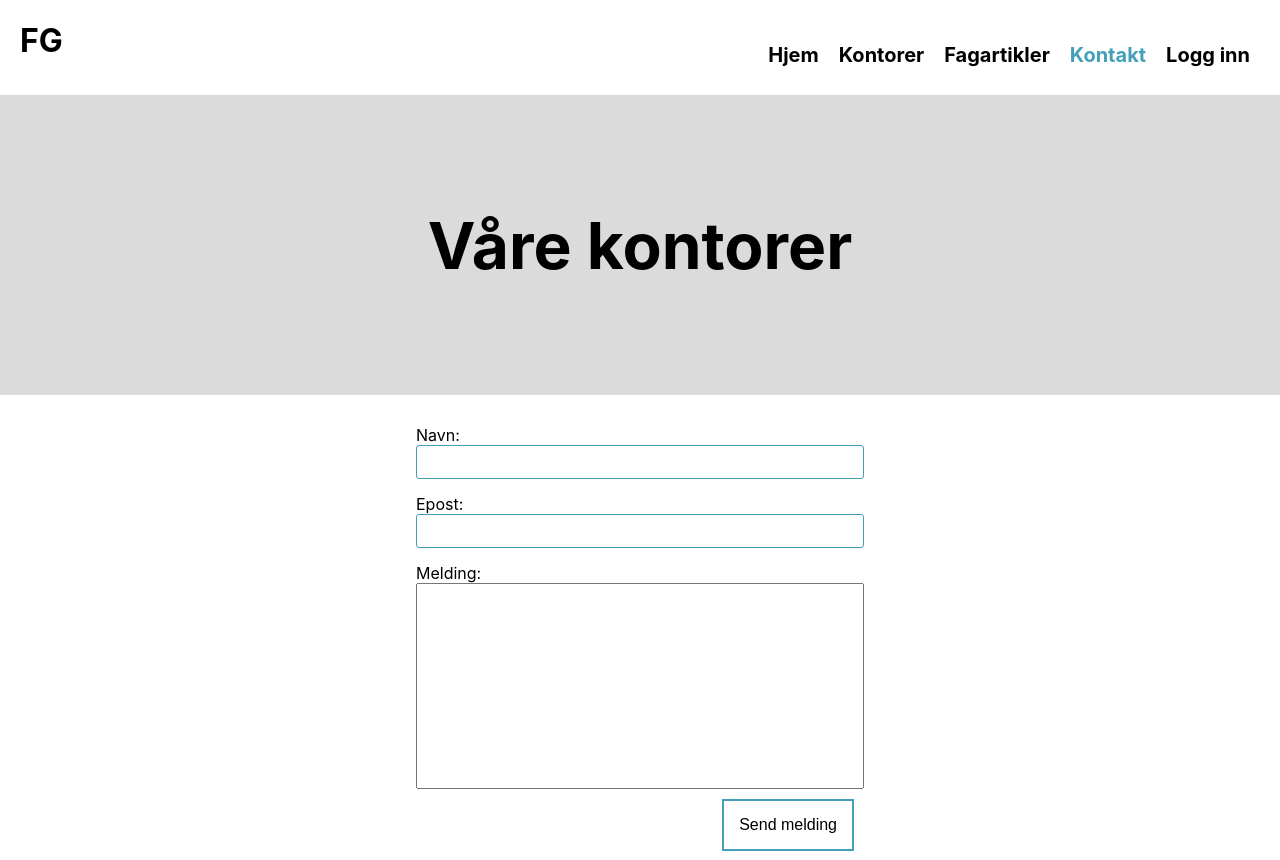
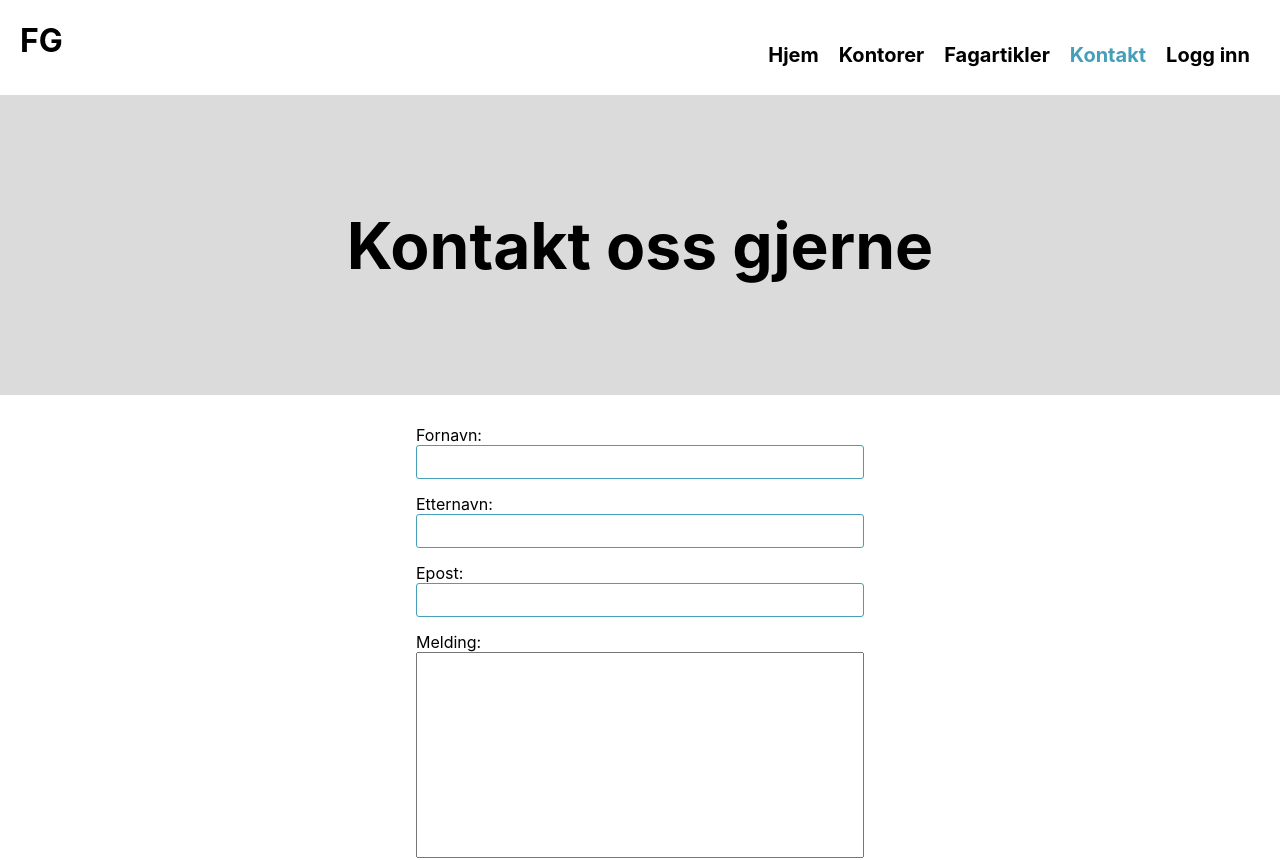
Before and after one commit to TrueHorror/webapplikasjoner_eksamen, a React (Create React App) app in the folder rorlegger/client/: page /contact in a window 1280 px wide. Shown: the top 860 px of the page. Built offline with nearby package versions, Linux system fonts and the light colour scheme.

Commit message:
autofill contact inputs if logged in.

```diff
--- a/rorlegger/client/src/pages/Contact.js
+++ b/rorlegger/client/src/pages/Contact.js
@@ -1,4 +1,6 @@
-import React, { useState } from 'react';
+import React, { useState, useEffect } from 'react';
+import { useHistory } from 'react-router-dom';
+import { useSelector } from 'react-redux';
 import {
   StyledBanner,
   StyledMainContent,
@@ -8,26 +10,66 @@ import {
   StyledTextArea,
   StyledButton,
 } from '../styles/Styled';
+import { sendEmailRequest } from '../utils/apiCalls.js';
+import { successToaster, commonErrorHandler } from '../utils/global';
+import { userIsLoggedIn } from '../utils/authentication';
 
 function Contact() {
+  const user = useSelector((state) => state.loggedInUser);
+  const history = useHistory();
+
   const [message, setMessage] = useState({
-    name: '',
-    email: '',
-    message: '',
+    GivenName: '',
+    FamilyName: '',
+    Email: '',
+    Message: '',
   });
+
+  const [messageReady, setMessageReady] = useState(false);
 
   const handleSubmit = (e) => {
     e.preventDefault();
+    setMessageReady(true);
   };
 
   const updateValue = (e) => {
     setMessage({ ...message, [e.target.name]: e.target.value });
   };
 
+  useEffect(() => {
+    setMessage({
+      ...message,
+      GivenName: user.givenName,
+      FamilyName: user.familyName,
+      Email: user.email,
+    });
+  }, [user]);
+
+  useEffect(() => {
+    const sendMessageAtempt = async (body) => {
+      if (messageReady) {
+        try {
+          await sendEmailRequest(body);
+          successToaster('Melding mottatt!');
+
+          history.push('/');
+        } catch (e) {
+          if (!commonErrorHandler(e)) {
+            if (e.response && e.response.status === 400) {
+              console.log(`Noe gikk galt med lagringen${e.response}`);
+            } else {
+              console.log(e);
+            }
+          }
+        }
+      }
+    };
+    sendMessageAtempt(message);
+  }, [messageReady]);
   return (
     <>
       <StyledBanner>
-        <h1>Våre kontorer</h1>
+        <h1>Kontakt oss gjerne</h1>
       </StyledBanner>
       <StyledMainContent>
         <StyledForm
@@ -35,25 +77,45 @@ function Contact() {
           id="contactMessage"
           onSubmit={handleSubmit}
         >
-          <StyledLabel htmlFor="name">Navn:</StyledLabel>
+          {userIsLoggedIn() ? (
+            <>
+              <StyledLabel htmlFor="GivenName">Fornavn:</StyledLabel>
+              <StyledInput name="GivenName" value={user.givenName} disabled />
+              <StyledLabel htmlFor="FamilyName">Etternavn:</StyledLabel>
+              <StyledInput name="FamilyName" value={user.familyName} disabled />
+              <StyledLabel htmlFor="Email">Epost:</StyledLabel>
+              <StyledInput name="Email" value={user.email} disabled />
+            </>
+          ) : (
+            <>
+              <StyledLabel htmlFor="GivenName">Fornavn:</StyledLabel>
               <StyledInput
-            name="name"
-            value={message.name}
+                name="GivenName"
+                value={message.GivenName}
                 onChange={updateValue}
               />
-          <StyledLabel htmlFor="email">Epost:</StyledLabel>
+              <StyledLabel htmlFor="FamilyName">Etternavn:</StyledLabel>
               <StyledInput
-            name="email"
-            value={message.email}
+                name="FamilyName"
+                value={message.FamilyName}
                 onChange={updateValue}
               />
-          <StyledLabel htmlFor="message">Melding:</StyledLabel>
-          <StyledTextArea
-            name="message"
-            value={message.message}
+              <StyledLabel htmlFor="Email">Epost:</StyledLabel>
+              <StyledInput
+                name="Email"
+                value={message.Email}
                 onChange={updateValue}
               />
-          <StyledButton>Send melding</StyledButton>
+            </>
+          )}
+
+          <StyledLabel htmlFor="Message">Melding:</StyledLabel>
+          <StyledTextArea
+            name="Message"
+            value={message.Message}
+            onChange={updateValue}
+          />
+          <StyledButton type="submit">Send melding</StyledButton>
         </StyledForm>
       </StyledMainContent>
     </>
--- a/rorlegger/client/src/pages/CreateArticle.js
+++ b/rorlegger/client/src/pages/CreateArticle.js
@@ -163,7 +163,6 @@ function CreateArticle({ handleOverlay }) {
     console.log(formData);
   }, [formData]);
 
-  // TODO: Se på apicalls med createArticleRequest. 400 error... response [Object object]?
   useEffect(() => {
     if (Object.keys(allData).length > 0) {
       console.log(allData);
--- a/rorlegger/client/src/utils/apiCalls.js
+++ b/rorlegger/client/src/utils/apiCalls.js
@@ -49,3 +49,7 @@ export async function getCategoriesRequest() {
 export async function createCategoryRequest(data) {
   return Axios.post(`${url}/category`, data);
 }
+
+export async function sendEmailRequest(data) {
+  return Axios.post(`${url}/request`, data);
+}
```
Also changed, not shown: 1 other file (tests, documents, lock files or other folders). Lines whose indentation alone changed are shown as unchanged.
